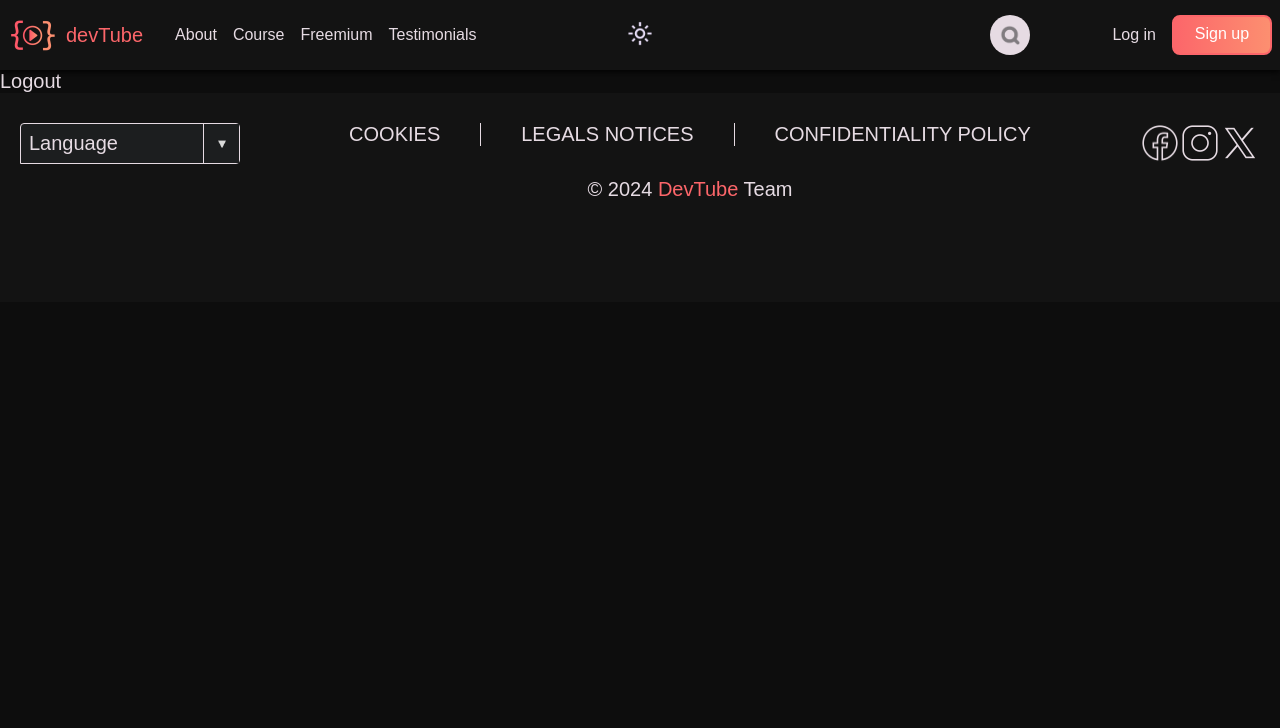
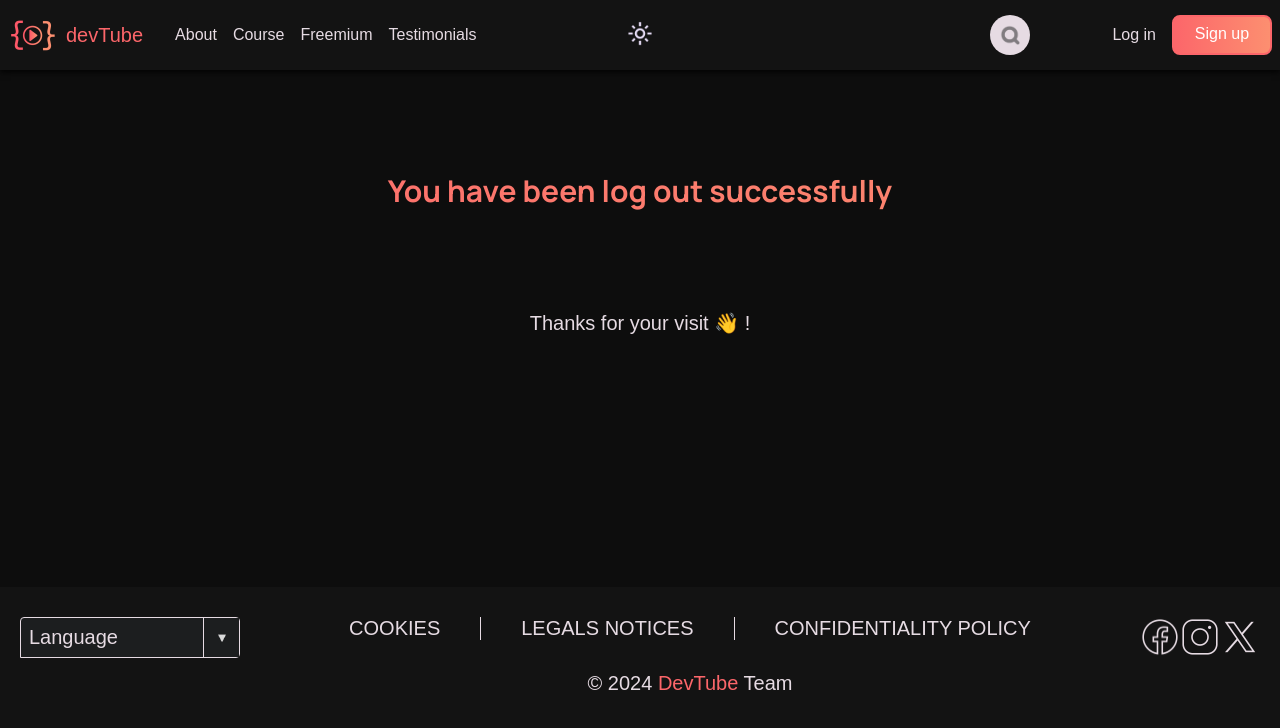
Before and after one commit to WildCodeSchool-2024-09/JS-Nantes-CSS117-P3_DevTube, a React (Vite) app in the folder client/: page /logout-success in a window 1280 px wide. Shown: the top 728 px of the page. Built offline with nearby package versions, Linux system fonts and the light colour scheme; a web font is replaced by a local one.

Commit message:
setAuth false when logout + delete token + style page logout

```diff
--- a/client/src/components/Header/Header.tsx
+++ b/client/src/components/Header/Header.tsx
@@ -8,7 +8,7 @@ export default function Header() {
   const [isOpen, setIsOpen] = useState(false);
   const [openSearchBar, setOpenSearchBar] = useState(false);
   const { theme, setTheme } = useTheme();
-  const { auth } = useAuth();
+  const { auth, setAuth } = useAuth();
   const navigate = useNavigate();
 
   function toggleMenu() {
@@ -20,10 +20,8 @@ export default function Header() {
   }
 
   function handleLogoutBtnClick() {
-    alert(
-      '/* TODO: faire une page d"aterrisage pour dire Vous etes bien deconnecte merci bonsoir + onclick -> efface le token et navigate ver /logout-success*/',
-    );
-
+    localStorage.removeItem("token");
+    setAuth(false);
     navigate("/logout-success");
   }
 
--- a/client/src/pages/Logout/Logout.tsx
+++ b/client/src/pages/Logout/Logout.tsx
@@ -1,3 +1,10 @@
+import "../../styles/Logout.css";
+
 export default function Logout() {
-  return <div>Logout</div>;
+  return (
+    <div className="logout-page">
+      <h1>You have been log out successfully</h1>
+      <p>Thanks for your visit 👋 !</p>
+    </div>
+  );
 }
--- /dev/null
+++ b/client/src/styles/Logout.css
@@ -0,0 +1,8 @@
+.logout-page {
+  height: calc(100vh - 70px - 213px);
+  & h1,
+  p {
+    text-align: center;
+    padding-top: 100px;
+  }
+}
```
